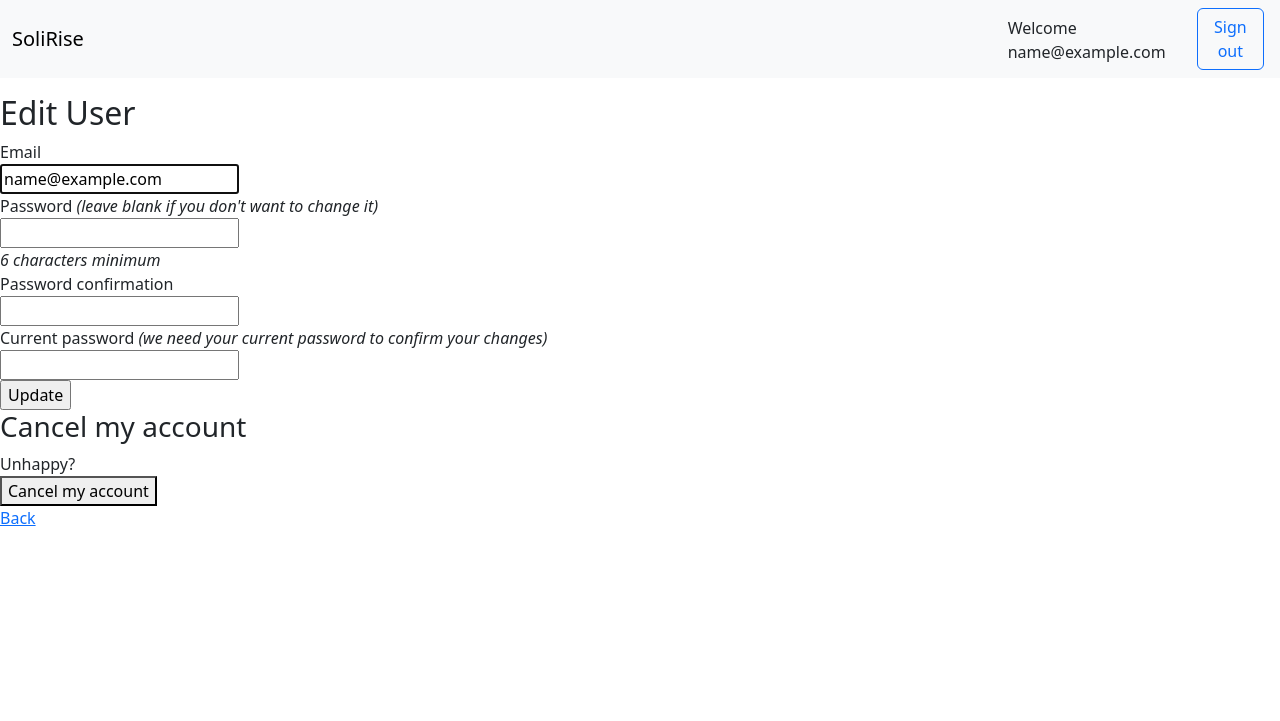
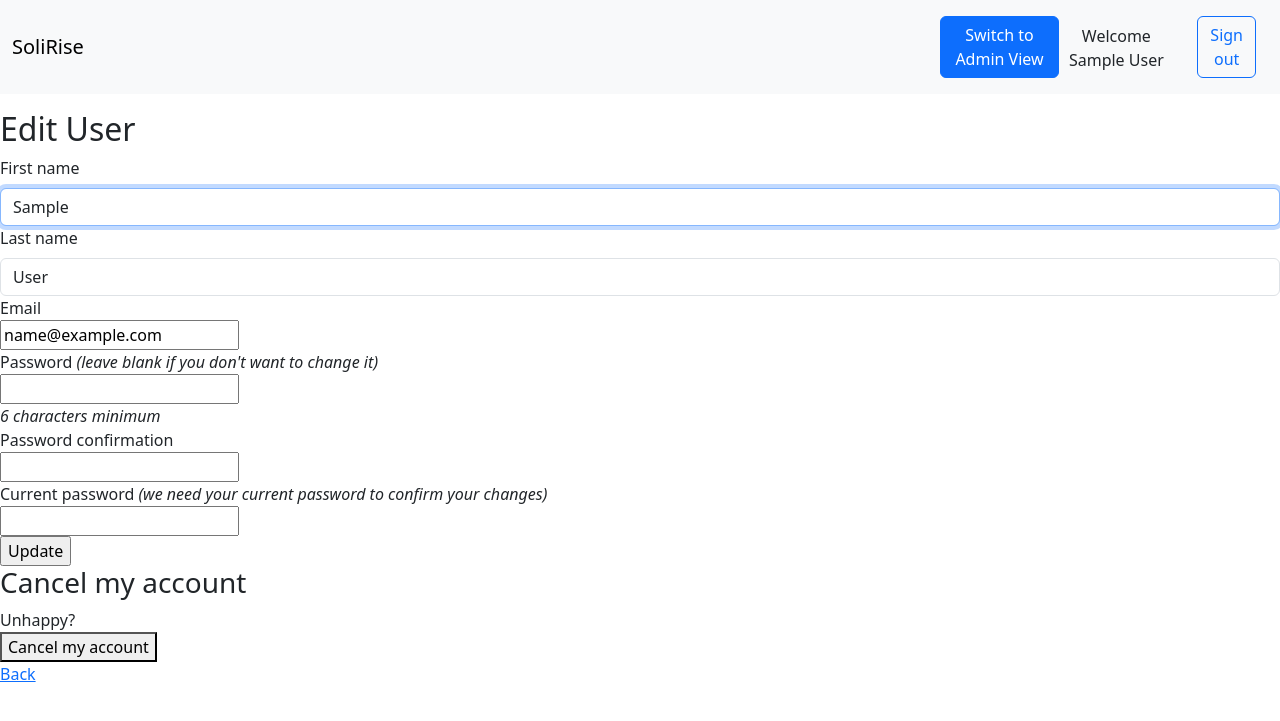
Before and after one commit to devind-ra/solirise, a Rails app: page /users/edit in a window 1280 px wide. Shown: the top 721 px of the page. Run offline with Rails 7, Linux system fonts and the light colour scheme; the visitor is signed in with stand-in values (Sample User, id 1); style sheets or scripts are compiled from the project's sources; some libraries are stand-ins or nearby versions.

Commit message:
adding first name, last name and role based access

```diff
--- a/app/controllers/application_controller.rb
+++ b/app/controllers/application_controller.rb
@@ -1,4 +1,6 @@
 class ApplicationController < ActionController::Base
+  before_action :configure_permitted_parameters, if: :devise_controller?
+
   # Only allow modern browsers supporting webp images, web push, badges, import maps, CSS nesting, and CSS :has.
   allow_browser versions: :modern
   def after_sign_in_path_for(resource)
@@ -12,4 +14,11 @@ class ApplicationController < ActionController::Base
   def after_sign_out_path_for(resource)
     root_path
   end
+
+  protected
+
+  def configure_permitted_parameters
+    devise_parameter_sanitizer.permit(:sign_up, keys: [:first_name, :last_name])
+    devise_parameter_sanitizer.permit(:account_update, keys: [:first_name, :last_name])
+  end
 end
--- /dev/null
+++ b/app/helpers/admin_home_helper.rb
@@ -0,0 +1,2 @@
+module AdminHomeHelper
+end
--- a/app/models/user.rb
+++ b/app/models/user.rb
@@ -1,4 +1,8 @@
 class User < ApplicationRecord
+  enum role: { user: "user", admin: "admin" }
+
+  validates :first_name, presence: true, length: { maximum: 50 }, format: { with: /\A[a-zA-Z\s'-]+\z/, message: "only allows letters, spaces, hyphens, and apostrophes" }
+  validates :last_name, presence: true, length: { maximum: 50 }, format: { with: /\A[a-zA-Z\s'-]+\z/, message: "only allows letters, spaces, hyphens, and apostrophes" }
   validates :email, presence: true, uniqueness: true
   has_many :appraisals, dependent: :destroy
   has_many :entries, through: :appraisals
@@ -6,4 +10,16 @@ class User < ApplicationRecord
   # :confirmable, :lockable, :timeoutable, :trackable and :omniauthable
   devise :database_authenticatable, :registerable,
          :recoverable, :rememberable, :validatable
+
+  def full_name
+    "#{first_name} #{last_name}".strip
+  end
+
+  def admin?
+    role == 'admin'
+  end
+
+  def standard_user?
+    true
+  end
 end
--- /dev/null
+++ b/app/views/admin_home/index.html.erb
@@ -0,0 +1,4 @@
+<div class="container">
+    <h1>Welcome to the Admin Dashboard</h1>
+
+</div>
--- a/app/views/devise/registrations/edit.html.erb
+++ b/app/views/devise/registrations/edit.html.erb
@@ -2,6 +2,16 @@
 
 <%= form_for(resource, as: resource_name, url: registration_path(resource_name), html: { method: :put }) do |f| %>
   <%= render "devise/shared/error_messages", resource: resource %>
+
+  <div class="field">
+    <%= f.label :first_name, class: "form-label" %><br/>
+    <%= f.text_field :first_name, autofocus: true, class: "form-control" %>
+  </div>
+
+  <div class="field">
+    <%= f.label :last_name, class: "form-label" %><br/>
+    <%= f.text_field :last_name, autofocus: true, class: "form-control" %>
+  </div>
 
   <div class="field">
     <%= f.label :email %><br />
--- a/app/views/shared/_navbar.html.erb
+++ b/app/views/shared/_navbar.html.erb
@@ -5,11 +5,16 @@
     </a>
   </div>
   <div class="d-flex me-3">
+    <% if current_user.admin? %>
+      <% if request.path == admin_home_index_path %>
+          <%= link_to "Switch to User View", home_path, class: "mt-2 me-2 mb-2 btn btn-primary" %>
+      <% else %>
+          <%= link_to "Switch to Admin View", admin_home_index_path, class: "mt-2 me-2 mb-2 ms-5 btn btn-primary" %>
+      <% end %>
+    <% end %>
     <% if user_signed_in? %>
-      <div class="mt-2" > Welcome <%= current_user.email %> </div>
-      <%= button_to "Sign out", destroy_user_session_path, method: :delete, class: "btn btn-outline-primary ms-2" %>
-    <% else %>
-      <%= button_to "Sign in", new_user_session_path, class: "btn btn-outline-primary ms-2"  %>
+      <div class="mt-3 me-2 mb-2 text-center" > Welcome <%= current_user.full_name %> </div>
+      <%= button_to "Sign out", destroy_user_session_path, method: :delete, class: "mt-2 me-2 mb-2 btn btn-outline-primary ms-4" %>
     <% end %>
   </div>
 </nav>
--- a/config/routes.rb
+++ b/config/routes.rb
@@ -1,4 +1,5 @@
 Rails.application.routes.draw do
+  get "admin_home/index"
   get "home/index", as: :home
   root "landing#index"
   devise_for :users, controllers: {
--- /dev/null
+++ b/db/migrate/20250403112422_add_name_to_users.rb
@@ -0,0 +1,6 @@
+class AddNameToUsers < ActiveRecord::Migration[7.2]
+  def change
+    add_column :users, :first_name, :string
+    add_column :users, :last_name, :string
+  end
+end
--- /dev/null
+++ b/db/migrate/20250403113546_make_first_name_and_last_name_not_null.rb
@@ -0,0 +1,6 @@
+class MakeFirstNameAndLastNameNotNull < ActiveRecord::Migration[7.2]
+  def change
+    change_column_null :users, :first_name, false
+    change_column_null :users, :last_name, false
+  end
+end
--- /dev/null
+++ b/db/migrate/20250403113657_add_role_to_users.rb
@@ -0,0 +1,5 @@
+class AddRoleToUsers < ActiveRecord::Migration[7.2]
+  def change
+    add_column :users, :role, :string, default: "user", null: false
+  end
+end
```
Also changed, not shown: app/controllers/admin_home_controller.rb (added, +13 -0 lines), app/views/devise/registrations/new.html.erb (+13 -3 lines), spec/helpers/admin_home_helper_spec.rb (added, +15 -0 lines), spec/requests/admin_home_spec.rb (added, +11 -0 lines), spec/views/admin_home/index.html.erb_spec.rb (added, +5 -0 lines), db/schema.rb.
